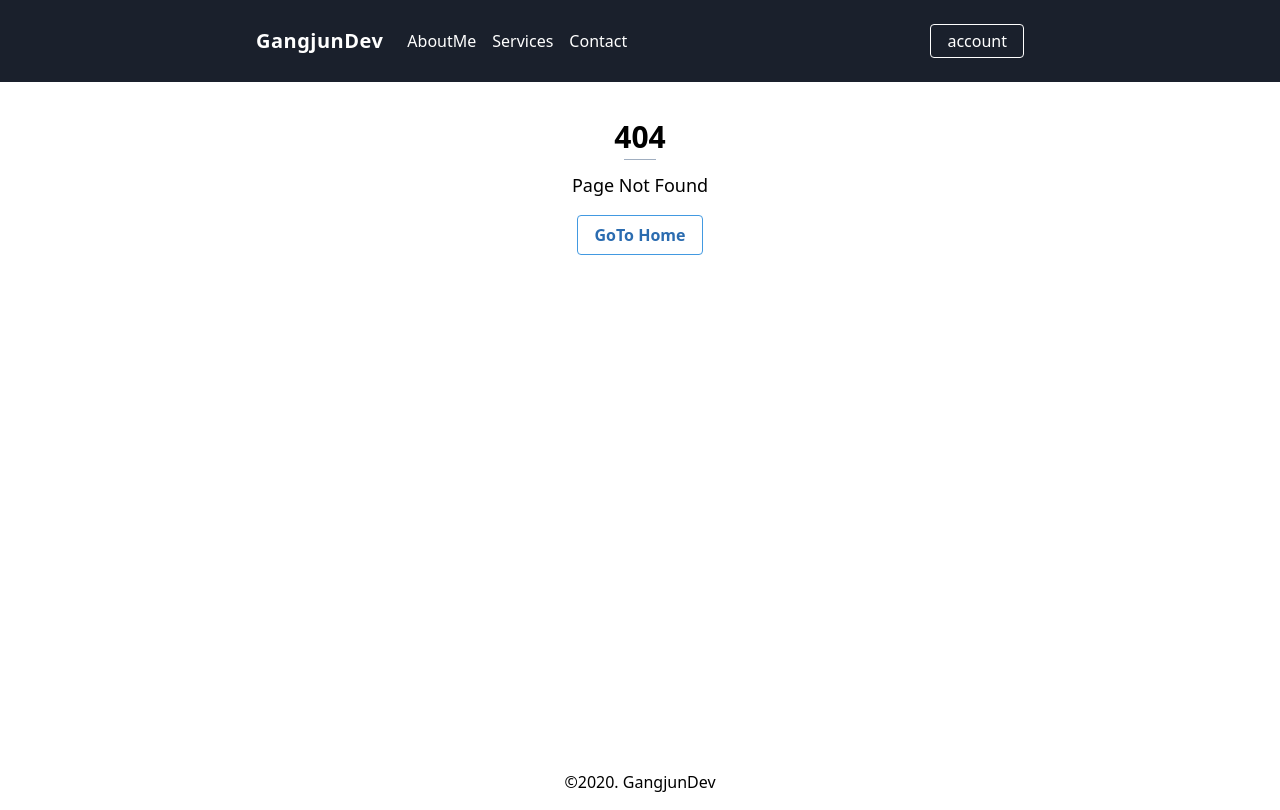
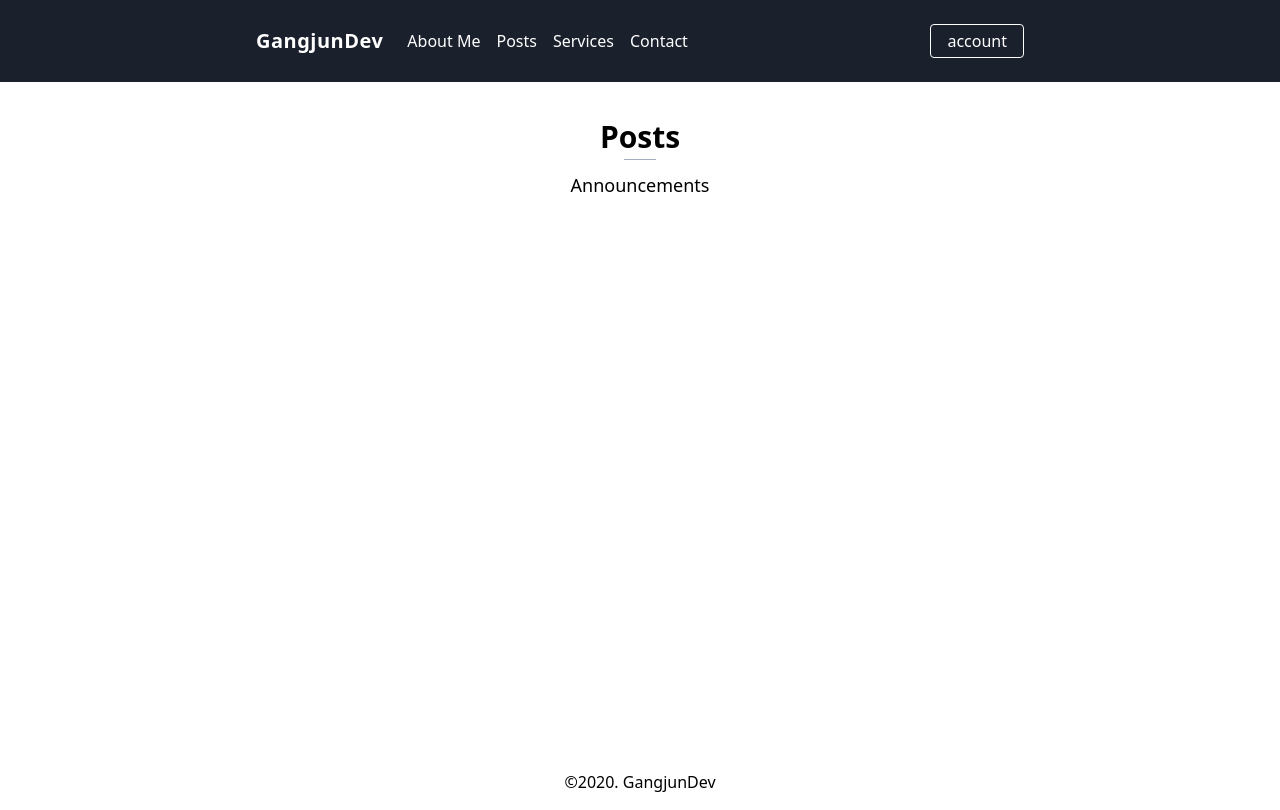
Before and after one commit to gangjun06/gangjun.dev, a React (Create React App) app: page /posts in a window 1280 px wide. Before the commit this address had no page. Built offline with nearby package versions, Linux system fonts and the light colour scheme.

Commit message:
update posts

```diff
--- a/src/components/Navbar.js
+++ b/src/components/Navbar.js
@@ -5,7 +5,8 @@
 export default () => {
   let [isOpen, setIsOpen] = useState(false);
   const navMenu = [
-    { name: "AboutMe", link: "/about" },
+    { name: "About Me", link: "/about" },
+    { name: "Posts", link: "/posts" },
     { name: "Services", link: "/services" },
     { name: "Contact", link: "/contact" },
   ];
--- a/src/index.js
+++ b/src/index.js
@@ -13,6 +13,7 @@
 import Services from "./pages/Services";
 import About from "./pages/About";
 import Contact from "./pages/Contact";
+import Posts from "./pages/Posts";
 import NotMatch from "./pages/NotMatch";
 
 ReactDOM.render(
@@ -24,6 +25,7 @@
         <Route path="/signup" component={SignUp} />
         <Route path="/services" component={Services} />
         <Route path="/about" component={About} />
+        <Route path="/posts" component={Posts} />
         <Route path="/contact" component={Contact} />
         <Route component={NotMatch} />
       </Switch>
--- /dev/null
+++ b/src/pages/Posts.js
@@ -0,0 +1,15 @@
+import React from "react";
+import Title from "../components/Title";
+import { Link } from "react-router-dom";
+
+const Posts = () => {
+  return (
+    <>
+      <div className="text-center">
+        <Title title="Posts" text="Announcements" />
+      </div>
+    </>
+  );
+};
+
+export default Posts;
```
Also changed, not shown: src/pages/NotMatch.js (+3 -5 lines).
